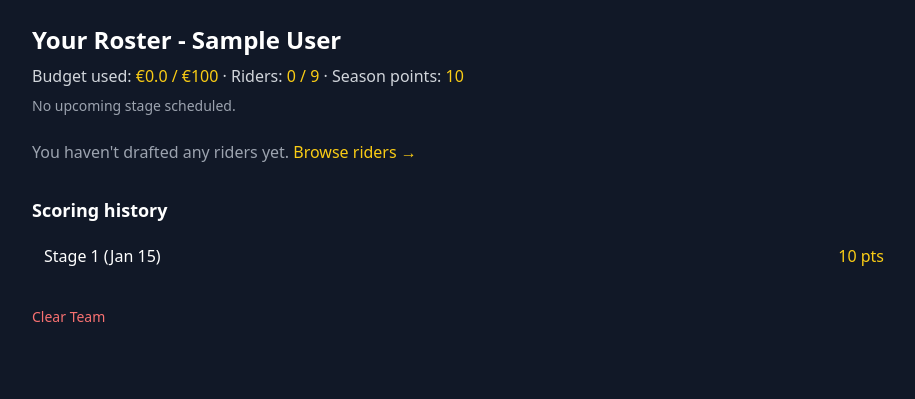
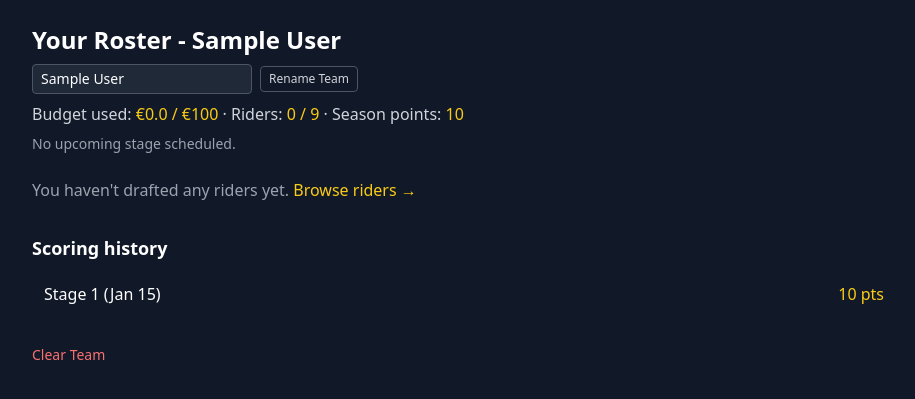
Before and after one commit to thedza49/letour, a FastAPI app: page /my-team in a window 1280 px wide. Shown: the part 57-456 px from the top of the page, without its empty margins (176-1091 px from the left). Run offline with FastAPI, Linux system fonts and the light colour scheme; the visitor is signed in with stand-in values (Sample User, id 1); tables that the repository leaves empty hold one stand-in row (values such as "Sample post"); some libraries are stand-ins or nearby versions.

Commit message:
Add files via upload

```diff
--- a/app/templates/my_team.html
+++ b/app/templates/my_team.html
@@ -2,6 +2,11 @@
 {% block title %}My Team - LeTour Fantasy{% endblock %}
 {% block content %}
 <h1 class="text-2xl font-bold mb-2">Your Roster - {{ coach }}</h1>
+<form action="/team-name" method="post" class="flex items-center space-x-2 mb-2">
+    <input type="text" name="team_name" value="{{ coach }}" maxlength="50"
+           class="bg-gray-800 border border-gray-600 rounded px-2 py-1 text-sm text-white">
+    <button type="submit" class="text-xs text-gray-300 hover:text-yellow-400 border border-gray-600 rounded px-2 py-1">Rename Team</button>
+</form>
 <p class="mb-2 text-gray-300">Budget used: <span class="text-yellow-400">€{{ "%.1f"|format(total_cost) }} / €{{ "%.0f"|format(salary_cap) }}</span> &middot; Riders: <span class="text-yellow-400">{{ roster|length }} / {{ roster_size }}</span> &middot; Season points: <span class="text-yellow-400">{{ "%.0f"|format(season_total) }}</span></p>
 
 {% if stage %}
```
